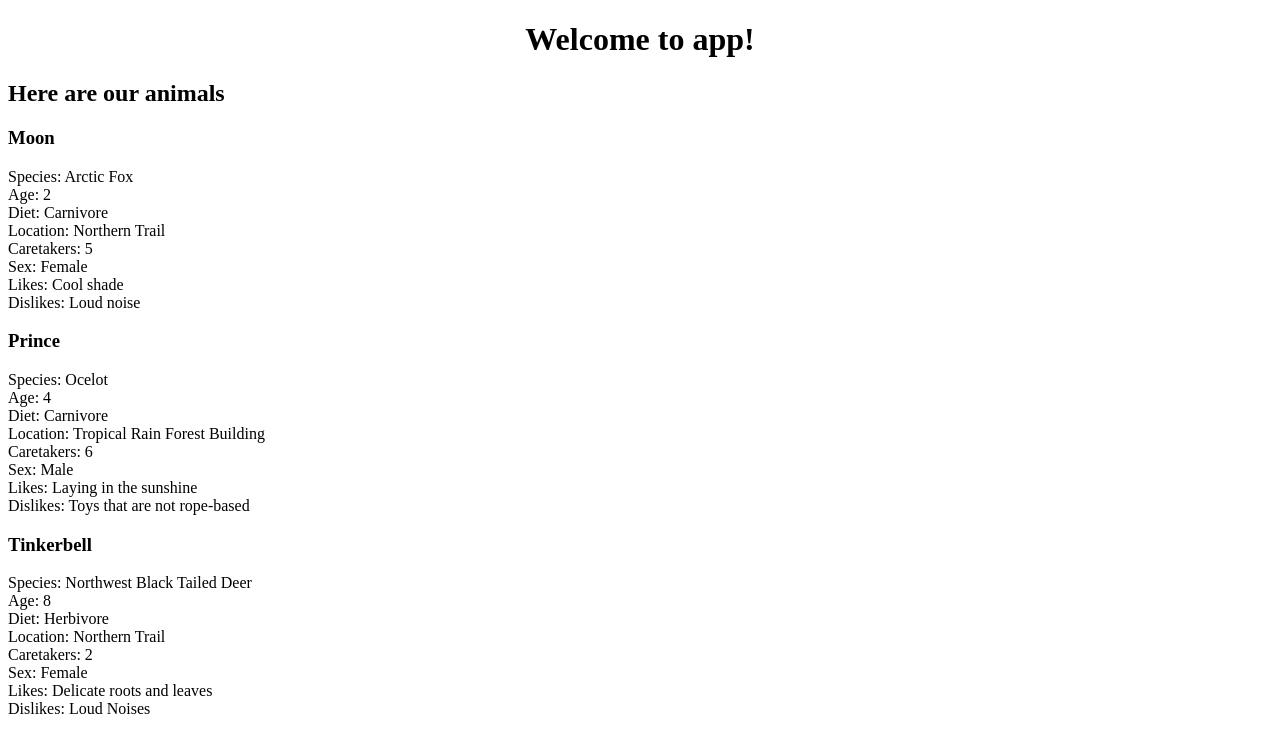
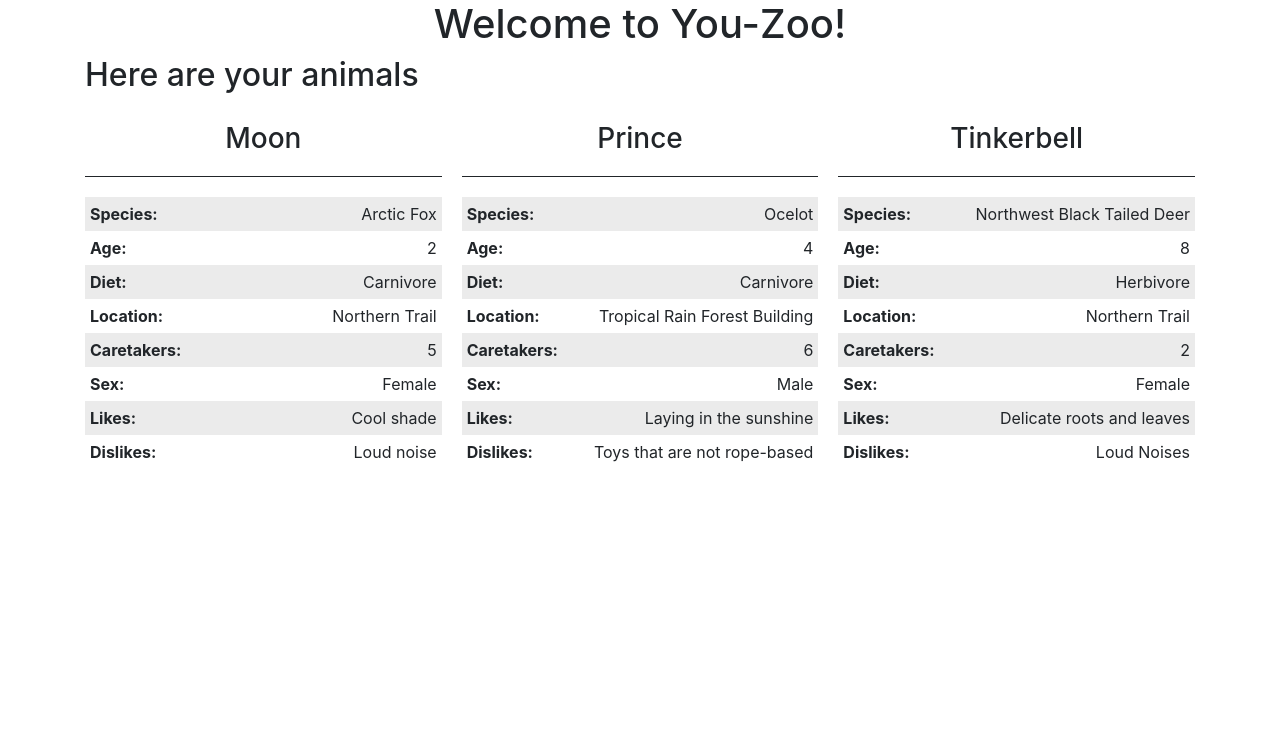
Before and after one commit to cworf/YouZoo, an Angular app: page / in a window 1280 px wide. Shown: the top 752 px of the page. Built offline with nearby package versions, Linux system fonts and the light colour scheme.

Commit message:
add some basic sass

```diff
--- a/package.json
+++ b/package.json
@@ -21,6 +21,7 @@
     "@angular/platform-browser": "^5.2.0",
     "@angular/platform-browser-dynamic": "^5.2.0",
     "@angular/router": "^5.2.0",
+    "bootstrap": "^4.0.0-beta.3",
     "core-js": "^2.4.1",
     "rxjs": "^5.5.6",
     "zone.js": "^0.8.19"
--- a/src/app/app.component.html
+++ b/src/app/app.component.html
@@ -4,5 +4,5 @@
     Welcome to {{ title }}!
   </h1>
 </div>
-<h2>Here are our animals</h2>
+<h2>Here are your animals</h2>
 <app-list-animals [tempAnimals]="animals"></app-list-animals>
--- a/src/app/app.component.ts
+++ b/src/app/app.component.ts
@@ -7,7 +7,7 @@ import { Zoo } from './zoo-model';
   styleUrls: ['./app.component.scss']
 })
 export class AppComponent {
-  title = 'app';
+  title = 'You-Zoo';
 	animals: Zoo[] = [
 		{species : "Arctic Fox", name : "Moon", age : 2, diet : "Carnivore", location : "Northern Trail", caretakers : 5, sex : "Female", likes : "Cool shade", dislikes : "Loud noise"},
 		{species : "Ocelot", name : "Prince", age : 4, diet : "Carnivore", location : "Tropical Rain Forest Building", caretakers : 6, sex : "Male", likes : "Laying in the sunshine", dislikes : "Toys that are not rope-based"},
--- a/src/app/list-animals/list-animals.component.scss
+++ b/src/app/list-animals/list-animals.component.scss
@@ -0,0 +1,23 @@
+.animals {
+    display: grid;
+    grid-template: auto / repeat(3, 1fr);
+    grid-gap: 20px;
+	.meta-item {
+	    display: flex;
+	    justify-content: space-between;
+		padding: 5px;
+		.meta-title {
+		    font-weight: bold;
+		}
+		&:nth-child(odd) {
+		    background: rgba(0, 0, 0, 0.0784313725490196);
+		}
+	}
+}
+
+h3 {
+    text-align: center;
+    border-bottom: 1px solid;
+    padding: 20px;
+    margin-bottom: 20px;
+}
--- a/src/index.html
+++ b/src/index.html
@@ -9,6 +9,8 @@
   <link rel="icon" type="image/x-icon" href="favicon.ico">
 </head>
 <body>
-  <app-root></app-root>
+	<div class="container">
+		<app-root></app-root>
+	</div>
 </body>
 </html>
--- a/src/styles.css
+++ b/src/styles.css
@@ -1 +1,2 @@
 /* You can add global styles to this file, and also import other style files */
+@import '~bootstrap/dist/css/bootstrap.min.css';
```
Also changed, not shown: 1 other file (tests, documents, lock files or other folders).
